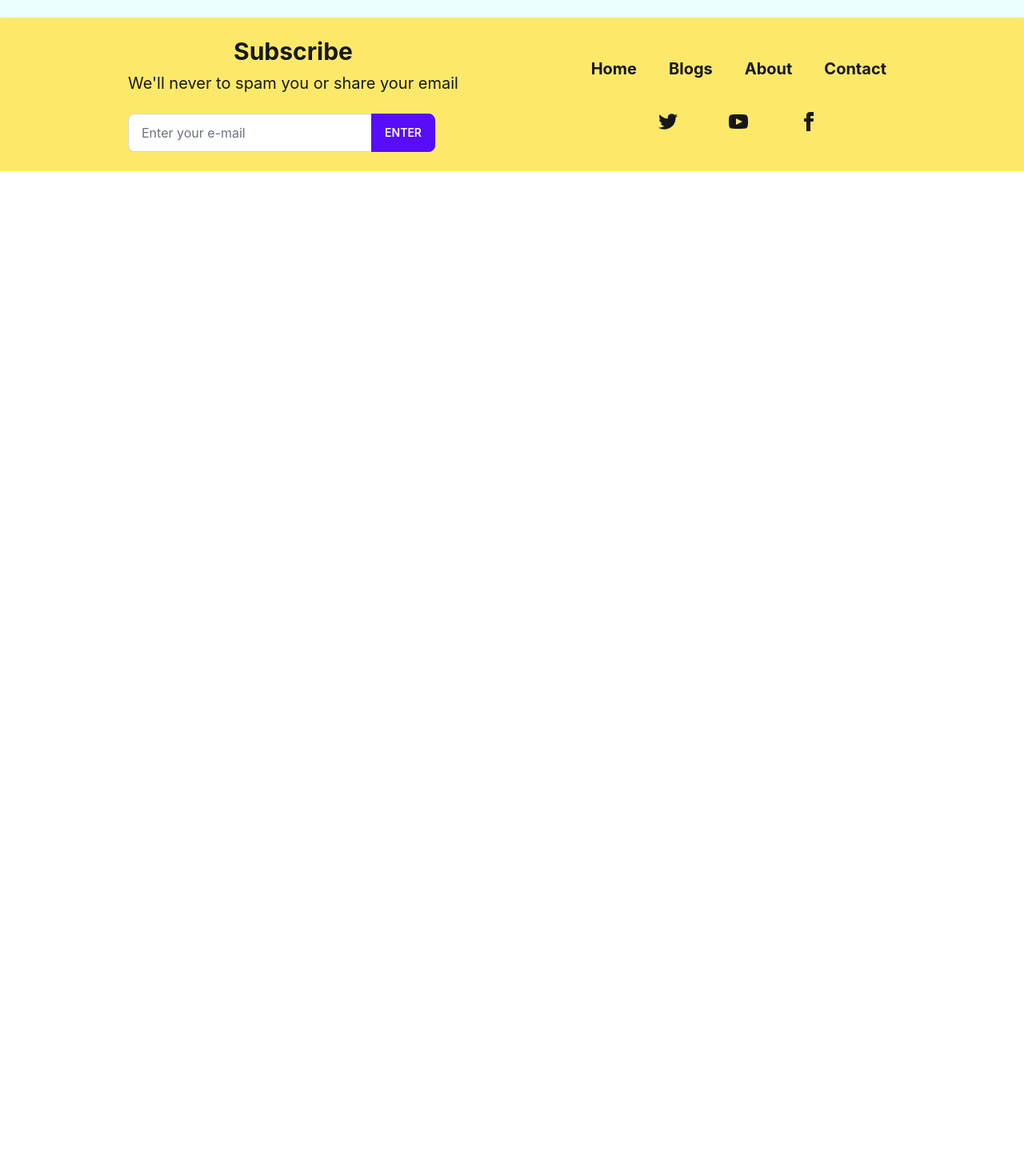
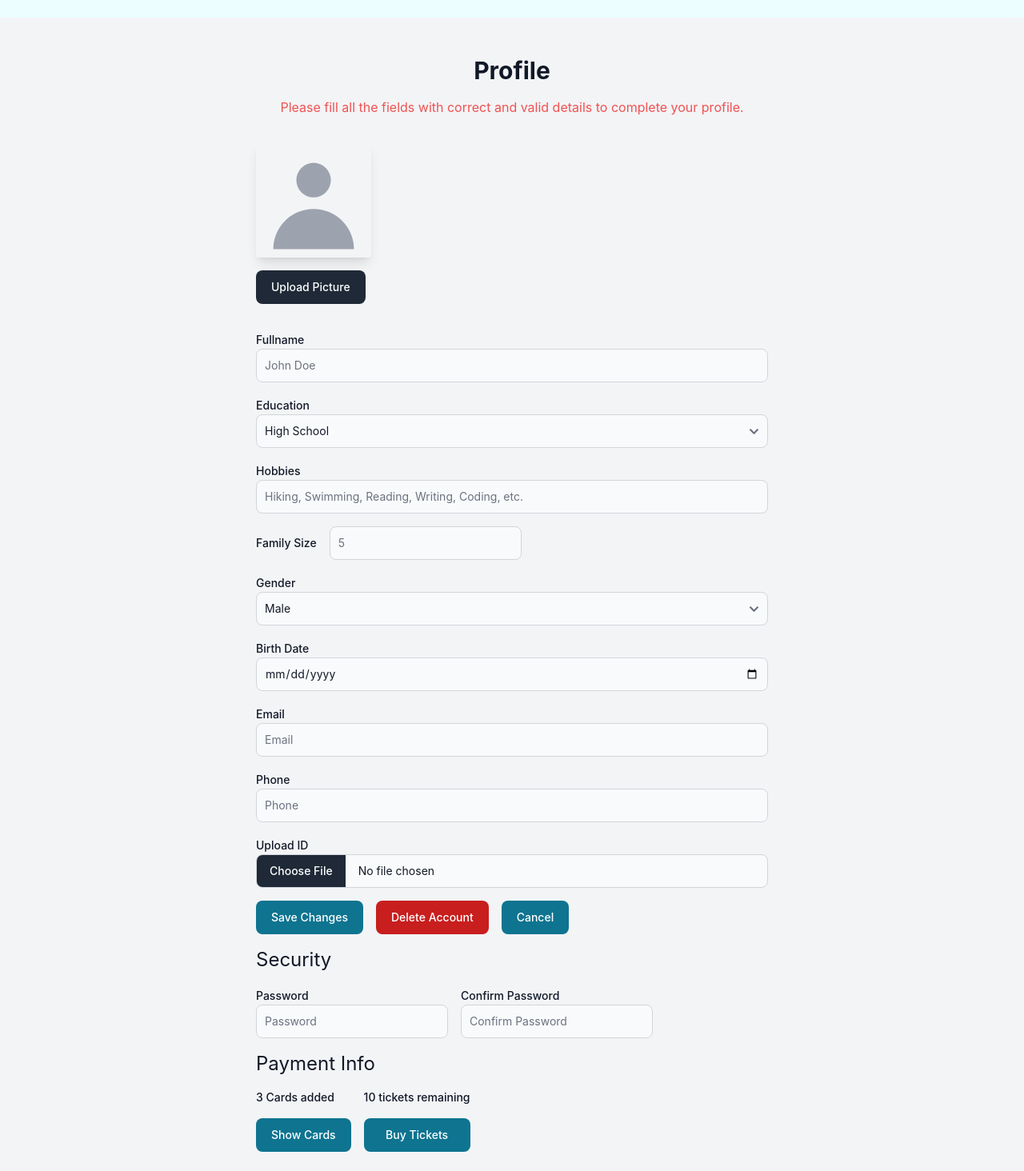
Before and after one commit to TherapyProject/iTherapy, a React (Create React App) app: page /profile in a window 1280 px wide. Shown: the part 66-1530 px from the top of the page at 80% size. Before the commit the page ends 800 px from the top, so only its background shows below. Built offline with nearby package versions, Linux system fonts and the light colour scheme; no server answers; sample sign-in values are in the browser's storage.

Commit message:
Feat: Add profile editing page

```diff
--- a/src/App.jsx
+++ b/src/App.jsx
@@ -12,13 +12,14 @@ import Contact from './pages/Contact/Contact';
 import Home from './pages/Home/Home';
 import LearnMore from './pages/Learn-More-Page/LearnMore';
 import Login from './pages/Login/Login';
+import Profile from './pages/Profile/Profile';
 import SignupPage from './pages/Signup/SignupPage';
 import Team from './pages/Team/Team';
 
 function App() {
   return (
     <AuthProvider>
-      <div className="App flex flex-col bg-gray-100 dark:bg-gray-900 text-neutral-900 dark:text-neutral-100">
+      <div className="App flex flex-col bg-gray-100 dark:bg-gray-900 text-gray-900 dark:text-gray-100">
         <Navbar />
         <BrowserRouter>
           <Routes>
@@ -37,6 +38,9 @@ function App() {
               <Route path="/book" element={<BookAppointment />} />
             </Route>
             <Route path="/learnmore" element={<LearnMore />} />
+            <Route path="/profile" element={<PrivateRoute />}>
+              <Route path="/profile" element={<Profile />} />
+            </Route>
           </Routes>
         </BrowserRouter>
         <Footer />
--- /dev/null
+++ b/src/pages/Profile/Profile.js
@@ -0,0 +1,167 @@
+import {
+  Avatar,
+  Button,
+  FileInput,
+  Label,
+  Select,
+  TextInput,
+} from 'flowbite-react/lib/esm/components';
+import React from 'react';
+
+const Profile = () => {
+  return (
+    <div className="profile container mx-auto max-w-2xl text-gray-900 dark:text-gray-100 bg-gray-100 dark:bg-gray-900 flex flex-col my-8">
+      <div className="profile-header text-center py-4 mb-4 mx-4">
+        <h1 className="text-center text-3xl font-bold mb-4 text-gray-900 dark:text-gray-100">
+          Profile
+        </h1>
+        <p className="text-center text-red-500 dark:text-red-300">
+          Please fill all the fields with correct and valid details to complete
+          your profile.
+        </p>
+      </div>
+      <div className="profile-body flex flex-wrap justify-center sm:justify-between gap-8 mx-4">
+        <div className="profile-column flex flex-col md:flex-row">
+          <div className="profile-picture mb-4 md:mb-0 full-rounded">
+            <Avatar size="xl" className="shadow-lg" />
+            <Button color="dark" className="mt-4">
+              Upload Picture
+            </Button>
+          </div>
+        </div>
+        <div className="profile-column flex flex-col flex-grow gap-4">
+          <div className="profile-info flex flex-col gap-4">
+            <div className="full-name mb-4 md:mb-0">
+              <Label htmlFor="full-name" value="Fullname" />
+              <TextInput
+                id="full-name"
+                label="Full Name"
+                placeholder="John Doe"
+                value=""
+              />
+            </div>
+            <div className="education-level mb-4 md:mb-0">
+              <Label htmlFor="education" value="Education" />
+              <Select
+                label="Education Level"
+                value="Education Level"
+                id="education"
+              >
+                <option>High School</option>
+                <option>College</option>
+                <option>Graduate School</option>
+                <option>Post Graduate School</option>
+              </Select>
+            </div>
+            <div className="hobbies mb-4 md:mb-0">
+              <Label htmlFor="hobbies" value="Hobbies" />
+              <TextInput
+                id="hobbies"
+                label="Hobbies"
+                placeholder="Hiking, Swimming, Reading, Writing, Coding, etc."
+                value=""
+              />
+            </div>
+            <div className="family-name mb-4 md:mb-0 flex gap-4 flex-wrap items-center">
+              <Label htmlFor="family-size" value="Family Size" />
+              <TextInput
+                id="family-size"
+                label="Family Size"
+                placeholder="5"
+                value=""
+                type="number"
+              />
+            </div>
+            <div className="gender mb-4 md:mb-0">
+              <Label htmlFor="gender" value="Gender" />
+              <Select label="Gender" value="Gender" id="gender">
+                <option>Male</option>
+                <option>Female</option>
+                <option>Prefers not to say</option>
+              </Select>
+            </div>
+            <div className="birth-date mb-4 md:mb-0">
+              <Label htmlFor="birth-date" value="Birth Date" />
+              <TextInput
+                id="birth-date"
+                label="Birth Date"
+                placeholder="Birth Date"
+                value="01/01/2000"
+                type="date"
+              />
+            </div>
+            <div className="email mb-4 md:mb-0">
+              <Label htmlFor="email" value="Email" />
+              <TextInput
+                id="email"
+                label="Email"
+                placeholder="Email"
+                value=""
+              />
+            </div>
+            <div className="phone mb-4 md:mb-0">
+              <Label htmlFor="phone" value="Phone" />
+              <TextInput
+                id="phone"
+                label="Phone"
+                placeholder="Phone"
+                value=""
+              />
+            </div>
+            <div className="upload-id mb-4 md:mb-0">
+              <Label htmlFor="upload-id" value="Upload ID" />
+              <FileInput label="Upload ID" id="upload-id" />
+            </div>
+            <div className="save-button flex flex-wrap gap-4">
+              <Button>Save Changes</Button>
+              <Button color="failure">Delete Account</Button>
+              <Button>Cancel</Button>
+            </div>
+          </div>
+          <div className="security">
+            <h1 className="mb-4 text-2xl text-bold">Security</h1>
+            <div className="password mb-4 md:mb-0 flex flex-wrap gap-4 items-center">
+              <div className="password">
+                <Label htmlFor="password" value="Password" />
+                <TextInput
+                  id="password"
+                  label="Password"
+                  placeholder="Password"
+                  value=""
+                  type="password"
+                />
+              </div>
+              <div className="confirm-password">
+                <Label htmlFor="confirm-password" value="Confirm Password" />
+                <TextInput
+                  id="confirm-password"
+                  label="Confirm Password"
+                  placeholder="Confirm Password"
+                  value=""
+                  type="password"
+                />
+              </div>
+            </div>
+          </div>
+          <div className="payment-info">
+            <div className="payment-details">
+              <h1 className="mb-4 text-2xl text-bold">Payment Info</h1>
+              <div className="payment-info flex flex-wrap gap-4 w-full">
+                <div className="card flex flex-col gap-4">
+                  <Label htmlFor="show-cards" value="3 Cards added" />
+                  <Button id="show-cards">Show Cards</Button>
+                </div>
+                <div className="card flex flex-col gap-4">
+                  <Label htmlFor="buy-tickets" value="10 tickets remaining" />
+                  <Button id="buy-tickets">Buy Tickets</Button>
+                </div>
+              </div>
+            </div>
+          </div>
+        </div>
+      </div>
+    </div>
+  );
+};
+
+export default Profile;
```
